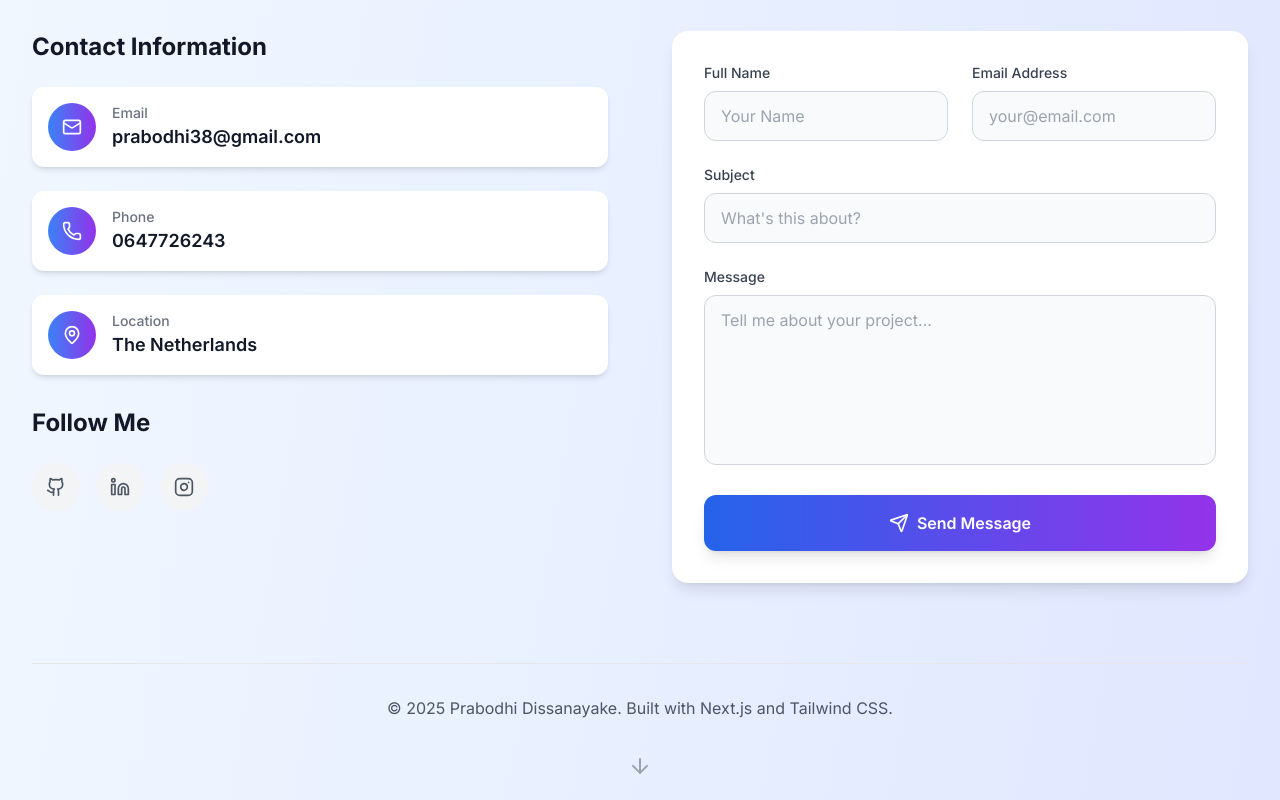
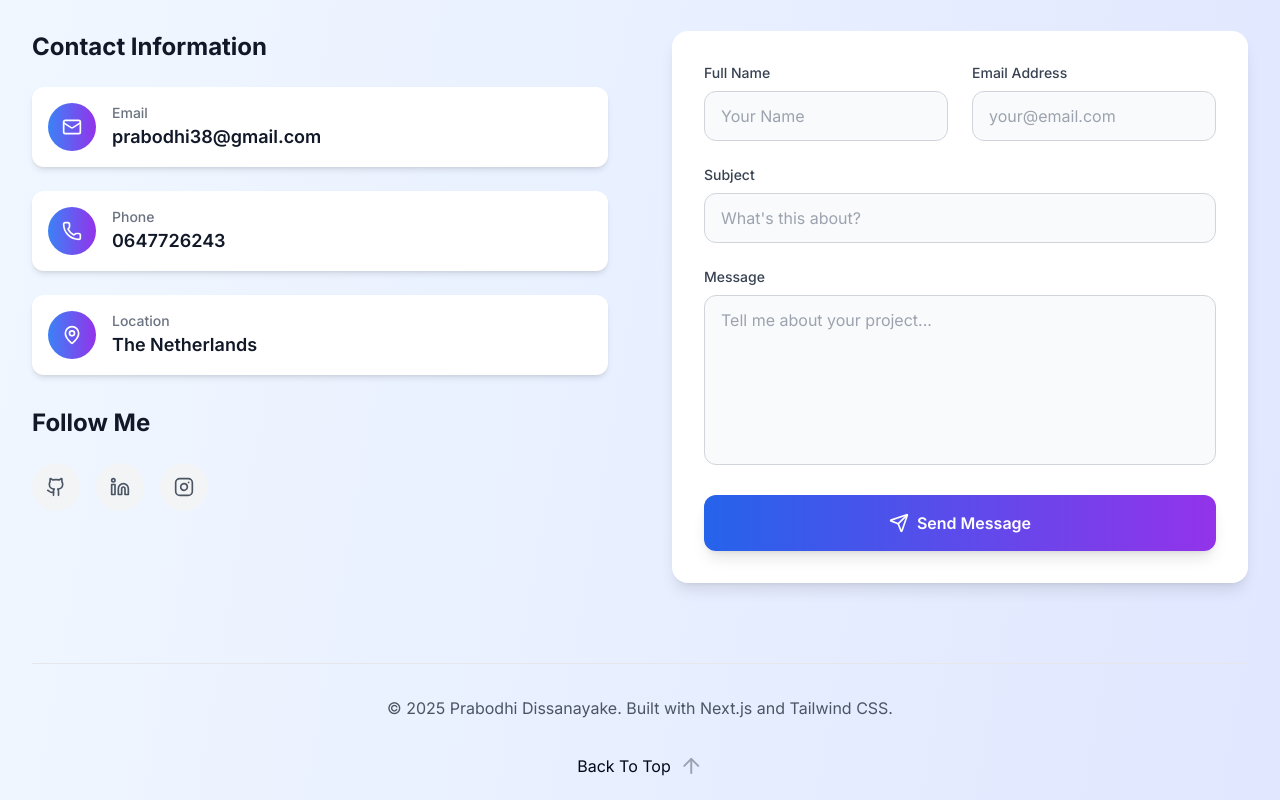
Before and after one commit to Prabodhidissanayake/portfolio, a Next.js app in the folder portfolio/: page / in a window 1280 px wide. Shown: the part 6698-7498 px from the top of the page. Built offline with nearby package versions, Linux system fonts and the light colour scheme; no server answers.

Commit message:
Added scroll to top btn

```diff
--- a/portfolio/src/components/Hero.tsx
+++ b/portfolio/src/components/Hero.tsx
@@ -1,7 +1,7 @@
 "use client";
 
 import { motion } from "framer-motion";
-import { ArrowDown, Download, Eye } from "lucide-react";
+import { ArrowUp, Download, Eye } from "lucide-react";
 import { Player } from "@lottiefiles/react-lottie-player";
 
 export default function Hero() {
@@ -11,7 +11,12 @@ export default function Hero() {
       element.scrollIntoView({ behavior: "smooth" });
     }
   };
-
+  const scrollToHome = () => {
+    const element = document.querySelector("#home");
+    if (element) {
+      element.scrollIntoView({ behavior: "smooth" });
+    }
+  };
   const downloadResume = () => {
     const link = document.createElement("a");
     link.href = "/resume.pdf";
@@ -132,12 +137,15 @@ export default function Hero() {
           animate={{ y: [0, 10, 0] }}
           transition={{ duration: 2, repeat: Infinity }}
           className="cursor-pointer"
-          onClick={scrollToProjects}
+          onClick={scrollToHome}
         >
-          <ArrowDown
-            className="text-gray-400 hover:text-blue-600 transition-colors"
-            size={24}
-          />
+          <div className="flex gap-2">
+            <span>Back To Top</span>
+            <ArrowUp
+              className="text-gray-400 hover:text-blue-600 transition-colors"
+              size={24}
+            />
+          </div>
         </motion.div>
       </motion.div>
     </section>
```
